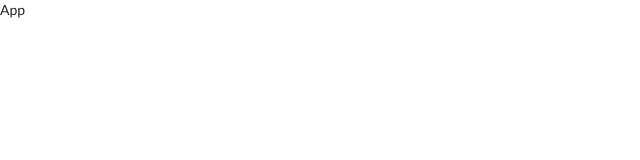
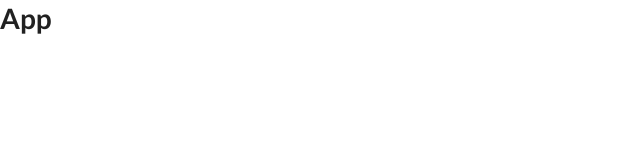
Before and after one commit to Koko-Dev/react-redux-songs-list, a React (Create React App) app: page / in a window 1280 px wide. Shown: the top 160 px of the page, without its empty margins (0-640 px from the left). Built offline with nearby package versions, Linux system fonts and the light colour scheme.

Commit message:
Add semantic-ui to index.html and test with App.js component return

```diff
--- a/src/components/App.js
+++ b/src/components/App.js
@@ -1,9 +1,7 @@
 import React from 'react';
 
 function App() {
-	return (
-		<div>App</div>
-	);
+	return <h1>App</h1>
 }
 
 export default App;
```
